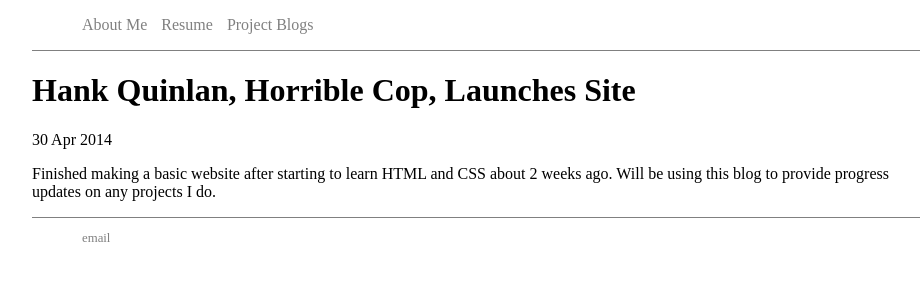
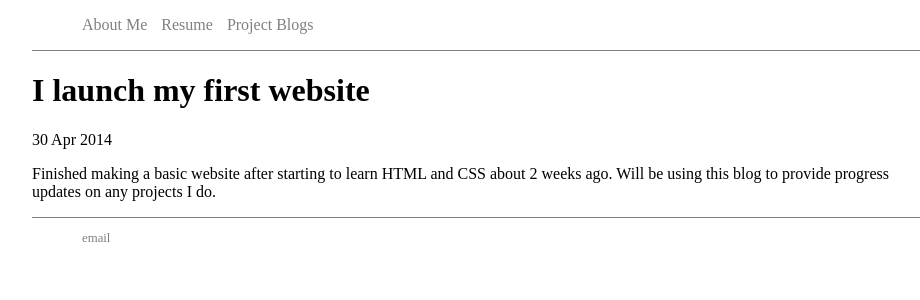
Before and after one commit to jhoang209/jhoang209.github.io, a Jekyll site: the page built from _posts/2018-07-24-finished-my-website.md, in a window 1280 px wide. Shown: the top 300 px of the page, without its empty margins (158-1078 px from the left). Built offline with Jekyll 4.4.1, drawn with Linux system fonts in a browser that asks for light colours.

Commit message:
Add files via upload

```diff
--- a/_posts/2018-07-24-finished-my-website.md
+++ b/_posts/2018-07-24-finished-my-website.md
@@ -1,6 +1,6 @@
 ---
 layout: post
-title: "Hank Quinlan, Horrible Cop, Launches Site"
+title: "I launch my first website"
 date: 2014-04-30
 ---
 
```
